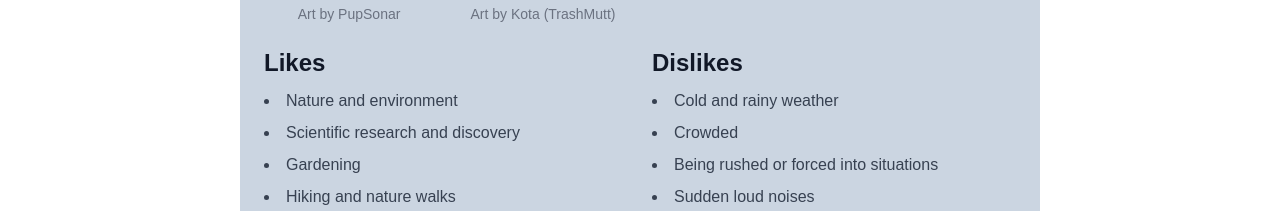
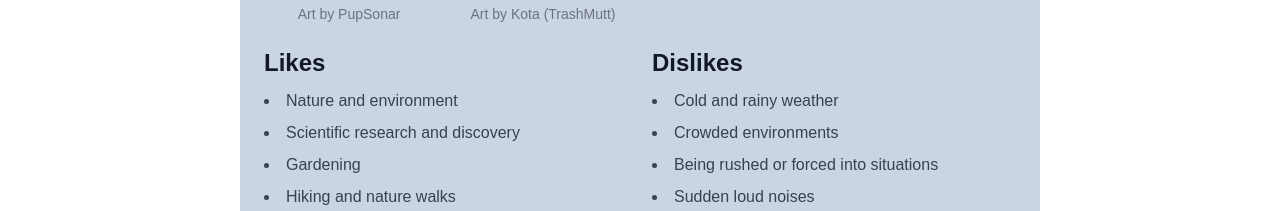
Before and after one commit to PemapolS/flowdy-site, a Next.js app: page /ref/herman/sfw in a window 1280 px wide. Shown: the part 1280-1491 px from the top of the page. Built offline with nearby package versions, Linux system fonts and the light colour scheme; a web font is replaced by a local one.

Commit message:
herman list edit

```diff
--- a/src/app/ref/herman/sfw/page.tsx
+++ b/src/app/ref/herman/sfw/page.tsx
@@ -110,7 +110,7 @@ export default function SfwPage() {
                   <h4 className="text-2xl font-semibold text-gray-900 dark:text-white">Dislikes</h4>
                   <ul className="mt-3 space-y-2 list-disc list-inside text-gray-700 dark:text-gray-300">
                     <li>Cold and rainy weather</li>
-                    <li>Crowded</li>
+                    <li>Crowded environments</li>
                     <li>Being rushed or forced into situations</li>
                     <li>Sudden loud noises</li>
                     <li>Arbitrary rules</li>
```
